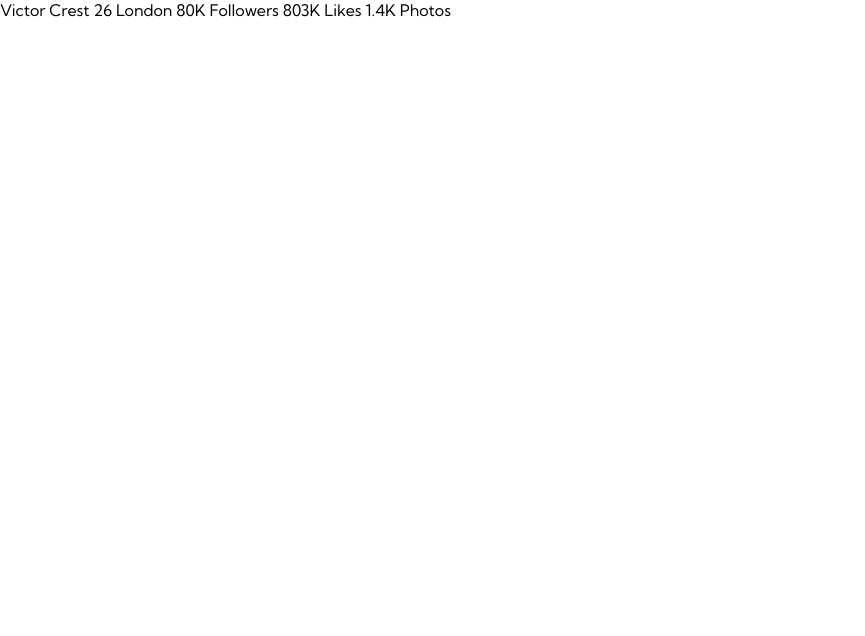
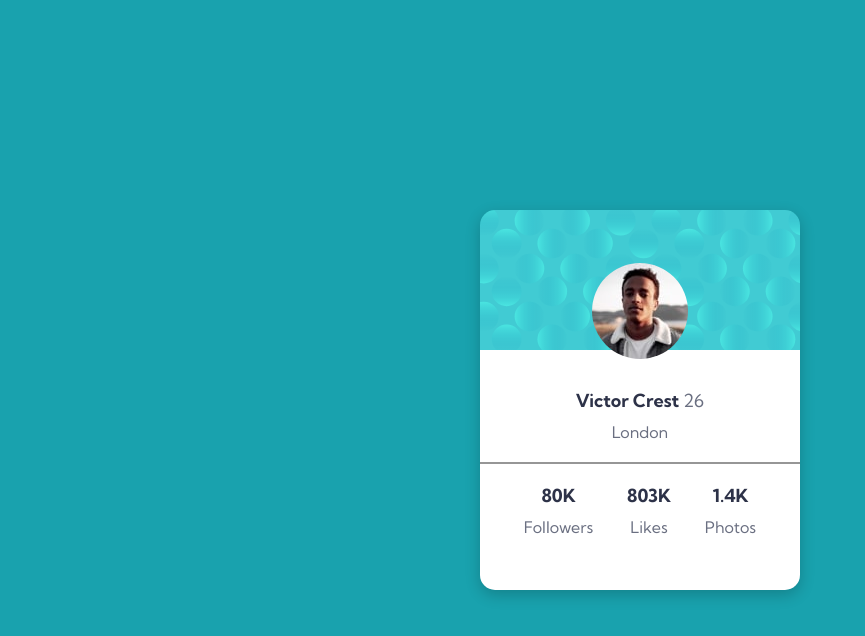
Before and after one commit to Sazid99246/profile-card-component, a plain HTML site: page index.html in a window 1280 px wide. Shown: the whole page, without its empty margins (0-865 px from the left). Drawn offline with Linux system fonts and the light colour scheme.

Commit message:
project completed

```diff
--- a/index.html
+++ b/index.html
@@ -14,18 +14,28 @@
 </head>
 
 <body>
-  Victor Crest
-  26
-  London
-
-  80K
-  Followers
-
-  803K
-  Likes
-
-  1.4K
-  Photos
+  <main>
+    <div class="image-container">
+      <img src="images/image-victor.jpg" alt="profile picture">
+    </div>
+    <h3>Victor Crest <span>26</span></h3>
+    <p class="country-name">London</p>
+    <div class="divider"></div>
+    <div class="stats-container">
+      <div>
+        <h3>80K</h3>
+        <p>Followers</p>
+      </div>
+      <div>
+        <h3>803K</h3>
+        <p>Likes</p>
+      </div>
+      <div>
+        <h3>1.4K</h3>
+        <p>Photos</p>
+      </div>
+    </div>
+  </main>
 </body>
 
 </html>
--- a/styles/style.css
+++ b/styles/style.css
@@ -4,3 +4,91 @@
     box-sizing: border-box;
     font-family: "Kumbh Sans", sans-serif;
 }
+
+body {
+    background-color: hsl(185, 75%, 39%);
+}
+
+body,
+.image-container {
+    flex-direction: column;
+    justify-content: center;
+}
+
+img {
+    border-radius: 50%;
+}
+
+main {
+    width: 350px;
+    height: 380px;
+    background-color: white;
+    background-image: url(../images/bg-pattern-card.svg);
+    background-repeat: repeat-x;
+    display: flex;
+    flex-direction: column;
+    align-items: center;
+    justify-content: center;
+    border-radius: 15px;
+    overflow: hidden;
+    box-shadow: 0px 5px 15px rgba(0, 0, 0, 0.2);
+}
+
+body,
+.image-container {
+    display: flex;
+    align-items: center;
+}
+
+body {
+    min-height: 100vh;
+}
+
+.image-container {
+    margin-bottom: 30px;
+}
+
+h3 {
+    color: hsl(229, 23%, 23%);
+    font-size: 18px;
+    font-weight: 700;
+    margin-bottom: 10px;
+}
+
+.country-name {
+    margin-bottom: 20px;
+}
+
+.divider {
+    border: 1px solid hsl(0, 0%, 59%);
+    width: 100%;
+}
+
+h3,
+p {
+    text-align: center;
+}
+
+span {
+    font-weight: 400;
+}
+
+p,
+span {
+    color: hsl(227, 10%, 46%);
+}
+
+.stats-container {
+    display: flex;
+    align-items: center;
+    justify-content: space-evenly;
+    width: 300px;
+    margin-top: 20px;
+}
+
+
+@media screen and (min-width: 375px) {
+    main {
+        width: 320px;
+    }
+}
```
